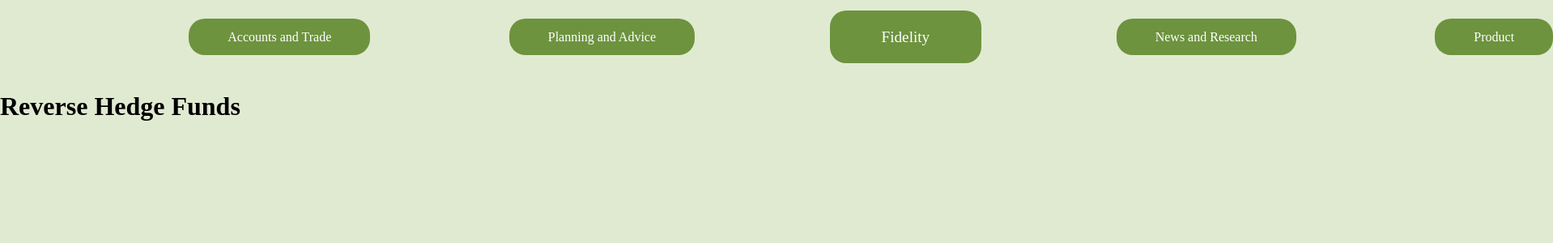
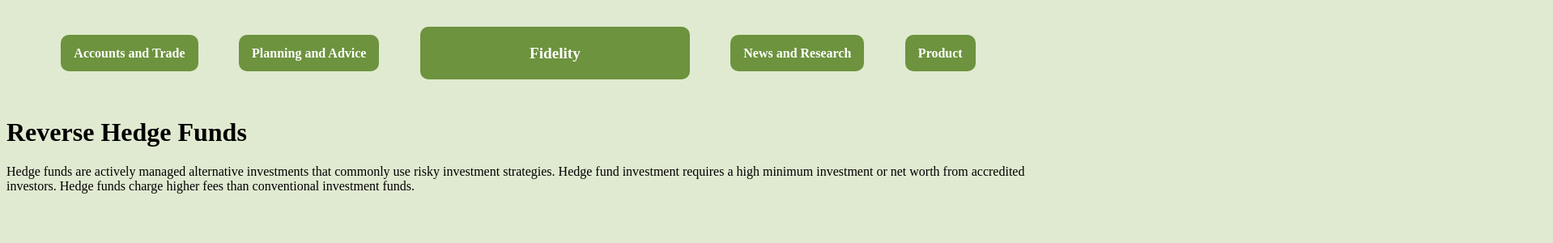
Before and after one commit to N-Carlos/FidelityProject, a React (Create React App) app in the folder reactapp/: page / in a window 1280 px wide. Shown: the top 300 px of the page at 81% size, 1918 px wide, since content can reach past the window. Built offline with nearby package versions, Linux system fonts and the light colour scheme.

Commit message:
Home page
Home page is finished, just needs the stocks chart

```diff
--- a/reactapp/src/App.js
+++ b/reactapp/src/App.js
@@ -12,8 +12,6 @@
 const GlobalStyle = createGlobalStyle`
   body {
     background-color: #E0EAD1;
-    margin: 0;
-    padding: 0;
   }
 `;
 function App() {
@@ -27,6 +25,7 @@
         <Route path="/contact" element={<Contact />} />
         <Route path="/blogs" element={<Blogs />} />
         <Route path="/sign-up" element={<SignUp />} />
+        <Route path="/index" element={<Home />} />
       </Routes>
     </Router>
   );
--- a/reactapp/src/components/Navbar/NavbarElements.js
+++ b/reactapp/src/components/Navbar/NavbarElements.js
@@ -2,12 +2,12 @@
 import { NavLink as Link } from "react-router-dom";
 import styled from "styled-components";
 
+
 export const Nav = styled.nav`
   height: 85px;
   display: flex;
-  justify-content: center;
-  padding: 0.2rem 2%;
-  z-index: 12;
+  justify-content: space-evenly;
+  z-index: 1;
 `;
 
 export const NavLink = styled(Link)`
@@ -18,41 +18,46 @@
   display: flex;
   align-items: center;
   justify-content: center;
-  border-radius: 20px;
   height: 45px;
+  overflow: hidden;
+  text-overflow: ellipsis;
+  font-weight: bold; /* Set font weight to bold */
+`;
+
+export const Tabs = styled.div`
+  content: fit;
+  background-color: #6D933E;
+  text-decoration: none;
+  margin: 2%; /* Adjust margin to increase space between tabs (2% adds 2% of the available width) */
+  cursor: pointer;
+  display: flex;
+  align-items: center;
+  justify-content: center;
+  border-radius: 10px;
+  height: 45px;
+  width: auto%;
   white-space: nowrap;
   overflow: hidden;
   text-overflow: ellipsis;
 `;
 
-export const Tabs = styled.div`
+export const MiddleTab = styled(Tabs)`
   background-color: #6D933E;
-  text-decoration: none;
-  padding: 0 2.0rem;
-  cursor: pointer;
-  display: flex;
-  align-items: center;
-  justify-content: center;
-  border-radius: 20px;
-  height: 45px;
+  color: #FFFFFF;
+  padding: 0 2.5rem; /* Increase padding for the middle tab */
+  font-size: 1.2rem;
+  height: 65px;
+  width: 20%;
+  margin: 2%; /* Adjust margin for the middle tab */
   white-space: nowrap;
   overflow: hidden;
   text-overflow: ellipsis;
-  margin: 8.5%;
+  font-weight: bold;
   flex: 0 0 auto;
 `;
 
-export const MiddleTab = styled(Tabs)`
-  background-color: #6D933E;
-  padding: 0 3rem;
-  font-size: 1.2rem;
-  height: 65px;
-  margin: 8%;
-  white-space: nowrap;
-  overflow: hidden;
-  text-overflow: ellipsis;
-  flex: 0 0 auto; /* Prevent the middle tab from shrinking */
-`;
+
+
 
 export const Bars = styled(FaBars)`
   display: none;
@@ -71,8 +76,9 @@
 export const NavMenu = styled.div`
   display: flex;
   align-items: center;
-  margin-right: -24px;
   @media screen and (max-width: 768px) {
     display: none;
   }
-`
+  background-color:#E0EAD1;
+  justify-content: center;
+`;
--- a/reactapp/src/components/Navbar/index.js
+++ b/reactapp/src/components/Navbar/index.js
@@ -2,14 +2,10 @@
 import styled from "styled-components";
 import { Nav, NavLink, NavMenu, Tabs, MiddleTab } from "./NavbarElements";
 
-const NavbarWithBackgroundColor = styled(Nav)`
-  background-color: #E0EAD1;
-`;
 
 const Navbar = () => {
   return (
     <>
-      <NavbarWithBackgroundColor>
         <NavMenu>
           <Tabs>
             <NavLink to="/about" activeStyle={{ color: "#4d4dff" }}>
@@ -22,7 +18,7 @@
             </NavLink>
           </Tabs>
           <MiddleTab>
-            <NavLink to="/blogs" activeStyle={{ color: "#4d4dff" }}>
+            <NavLink to="/index" activeStyle={{ color: "#4d4dff" }}>
               Fidelity
             </NavLink>
           </MiddleTab>
@@ -37,7 +33,6 @@
             </NavLink>
           </Tabs>
         </NavMenu>
-      </NavbarWithBackgroundColor>
     </>
   );
 };
--- a/reactapp/src/pages/index.js
+++ b/reactapp/src/pages/index.js
@@ -1,9 +1,15 @@
 import React from "react";
+
 
 const Home = () => {
   return (
     <div>
       <h1>Reverse Hedge Funds</h1>
+        <p>
+          Hedge funds are actively managed alternative investments that commonly use risky investment strategies.
+          Hedge fund investment requires a high minimum investment or net worth from accredited investors.
+          Hedge funds charge higher fees than conventional investment funds.
+        </p>
     </div>
   );
 };
```
